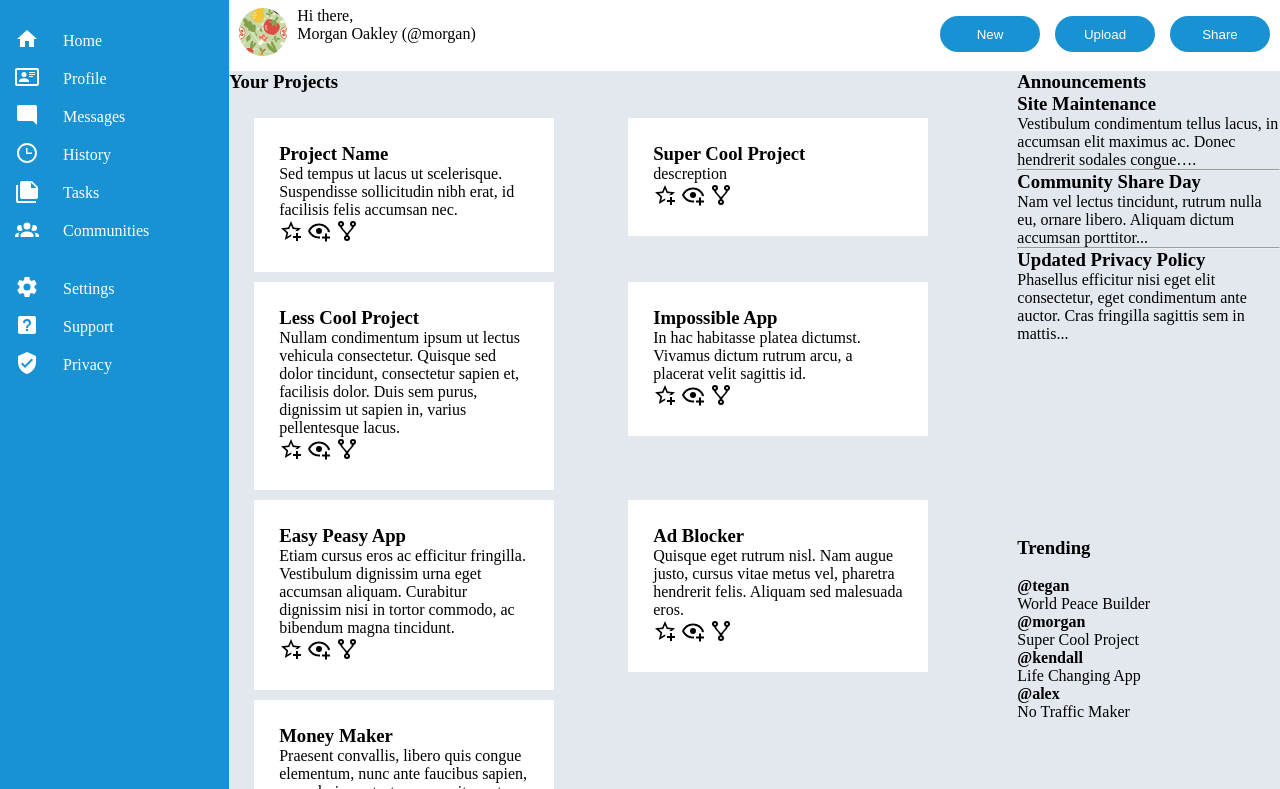
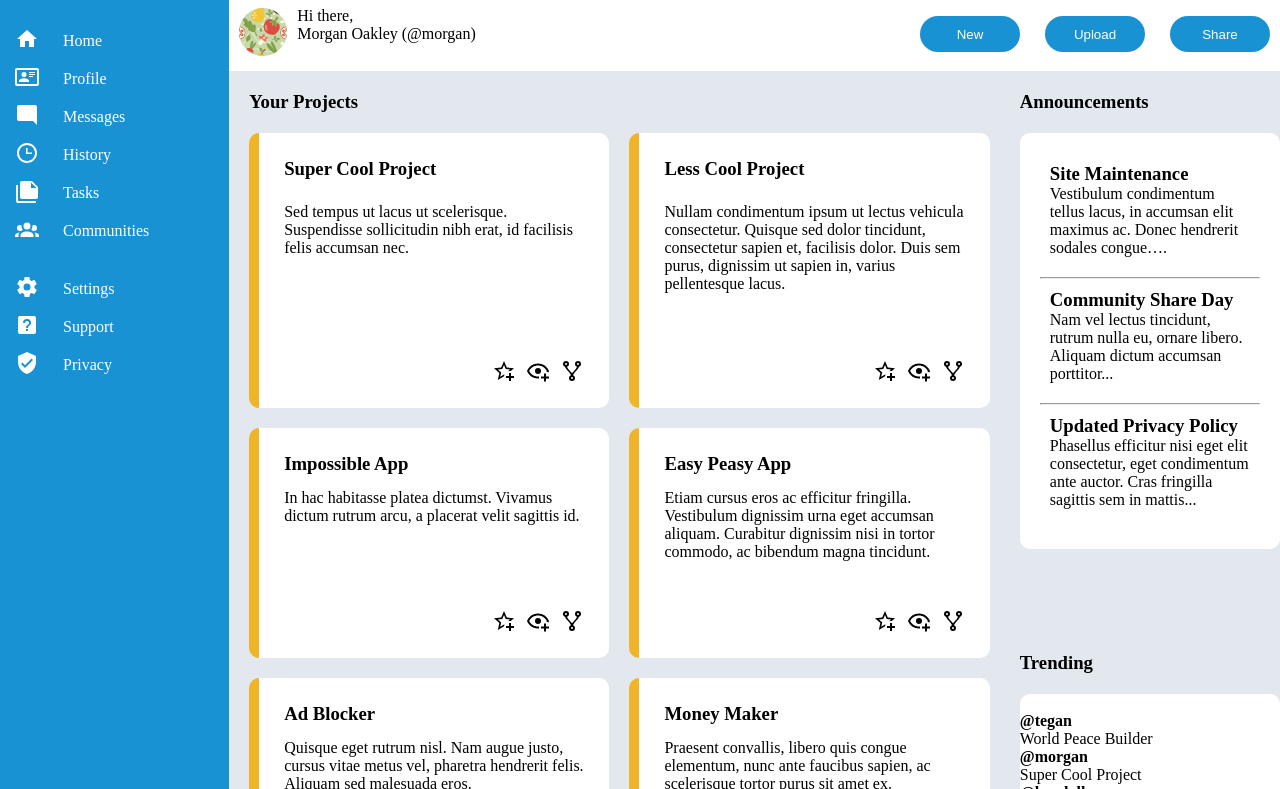
Before and after one commit to rejopeter/AdminDashboard, a plain HTML site: page index.html in a window 1280 px wide. Shown: the part 68-857 px from the top of the page. Drawn offline with Linux system fonts and the light colour scheme; a script that the page names is missing.

Commit message:
announcements and ternding is pending

```diff
--- a/index.html
+++ b/index.html
@@ -1536,16 +1536,12 @@
             <button class="share">Share</button>
         </div>
     </div>
-
-
-
-
     <div class="display">
         <div class="projects">
             <h3>Your Projects</h3>
             <div class="pCont">
                 <div class="card">
-                    <h3>Project Name</h3>
+                    <h3>Super Cool Project</h3>
                     <p>Sed tempus ut lacus ut scelerisque. Suspendisse sollicitudin nibh erat, id facilisis felis accumsan nec.</p>
                     <div class="cardIcon">
                     <svg id="staricon" xmlns="http://www.w3.org/2000/svg" viewBox="0 0 24 24"><title>star-plus-outline</title><path d="M5.8 21L7.4 14L2 9.2L9.2 8.6L12 2L14.8 8.6L22 9.2L18.8 12H18C17.3 12 16.6 12.1 15.9 12.4L18.1 10.5L13.7 10.1L12 6.1L10.3 10.1L5.9 10.5L9.2 13.4L8.2 17.7L12 15.4L12.5 15.7C12.3 16.2 12.1 16.8 12.1 17.3L5.8 21M17 14V17H14V19H17V22H19V19H22V17H19V14H17Z" />
@@ -1553,38 +1549,6 @@
                     <svg id="eyeicon" xmlns="http://www.w3.org/2000/svg" viewBox="0 0 24 24"><title>eye-plus-outline</title><path d="M12,4.5C7,4.5 2.73,7.61 1,12C2.73,16.39 7,19.5 12,19.5C12.36,19.5 12.72,19.5 13.08,19.45C13.03,19.13 13,18.82 13,18.5C13,18.14 13.04,17.78 13.1,17.42C12.74,17.46 12.37,17.5 12,17.5C8.24,17.5 4.83,15.36 3.18,12C4.83,8.64 8.24,6.5 12,6.5C15.76,6.5 19.17,8.64 20.82,12C20.7,12.24 20.56,12.45 20.43,12.68C21.09,12.84 21.72,13.11 22.29,13.5C22.56,13 22.8,12.5 23,12C21.27,7.61 17,4.5 12,4.5M12,9A3,3 0 0,0 9,12A3,3 0 0,0 12,15A3,3 0 0,0 15,12A3,3 0 0,0 12,9M18,14.5V17.5H15V19.5H18V22.5H20V19.5H23V17.5H20V14.5H18Z" />
                     </svg>
                     <svg id="forkicon" xmlns="http://www.w3.org/2000/svg" viewBox="0 0 24 24"><title>source-fork</title><path d="M6,2A3,3 0 0,1 9,5C9,6.28 8.19,7.38 7.06,7.81C7.15,8.27 7.39,8.83 8,9.63C9,10.92 11,12.83 12,14.17C13,12.83 15,10.92 16,9.63C16.61,8.83 16.85,8.27 16.94,7.81C15.81,7.38 15,6.28 15,5A3,3 0 0,1 18,2A3,3 0 0,1 21,5C21,6.32 20.14,7.45 18.95,7.85C18.87,8.37 18.64,9 18,9.83C17,11.17 15,13.08 14,14.38C13.39,15.17 13.15,15.73 13.06,16.19C14.19,16.62 15,17.72 15,19A3,3 0 0,1 12,22A3,3 0 0,1 9,19C9,17.72 9.81,16.62 10.94,16.19C10.85,15.73 10.61,15.17 10,14.38C9,13.08 7,11.17 6,9.83C5.36,9 5.13,8.37 5.05,7.85C3.86,7.45 3,6.32 3,5A3,3 0 0,1 6,2M6,4A1,1 0 0,0 5,5A1,1 0 0,0 6,6A1,1 0 0,0 7,5A1,1 0 0,0 6,4M18,4A1,1 0 0,0 17,5A1,1 0 0,0 18,6A1,1 0 0,0 19,5A1,1 0 0,0 18,4M12,18A1,1 0 0,0 11,19A1,1 0 0,0 12,20A1,1 0 0,0 13,19A1,1 0 0,0 12,18Z" />
-                    </svg>
-                    </div>
-                </div>
-                <div class="card">
-                    <h3>Super Cool Project</h3>
-                    <p>descreption</p>
-                    <div class="cardIcon">
-                        <svg id="staricon" xmlns="http://www.w3.org/2000/svg" viewBox="0 0 24
-        24"><title>star-plus-outline</title><path d="M5.8 21L7.4 14L2 9.2L9.2 8.6L12 2L14.8 8.6L22
-        9.2L18.8 12H18C17.3 12 16.6 12.1 15.9 12.4L18.1 10.5L13.7 10.1L12 6.1L10.3 10.1L5.9 10.5L9.2
-        13.4L8.2 17.7L12 15.4L12.5 15.7C12.3 16.2 12.1 16.8 12.1 17.3L5.8 21M17
-        14V17H14V19H17V22H19V19H22V17H19V14H17Z" />
-                        </svg>
-                        <svg id="eyeicon" xmlns="http://www.w3.org/2000/svg" viewBox="0 0 24 24">
-        <title>eye-plus-outline</title><path d="M12,4.5C7,4.5 2.73,7.61 1,12C2.73,16.39 7,19.5
-        12,19.5C12.36,19.5 12.72,19.5 13.08,19.45C13.03,19.13 13,18.82 13,18.5C13,18.14 13.04,17.78
-        13.1,17.42C12.74,17.46 12.37,17.5 12,17.5C8.24,17.5 4.83,15.36 3.18,12C4.83,8.64 8.24,6.5
-        12,6.5C15.76,6.5 19.17,8.64 20.82,12C20.7,12.24 20.56,12.45 20.43,12.68C21.09,12.84
-        21.72,13.11 22.29,13.5C22.56,13 22.8,12.5 23,12C21.27,7.61 17,4.5 12,4.5M12,9A3,3 0 0,0
-        9,12A3,3 0 0,0 12,15A3,3 0 0,0 15,12A3,3 0 0,0
-        12,9M18,14.5V17.5H15V19.5H18V22.5H20V19.5H23V17.5H20V14.5H18Z" />
-                        </svg>
-                        <svg id="forkicon" xmlns="http://www.w3.org/2000/svg" viewBox="0 0 24
-        24"><title>source-fork</title><path d="M6,2A3,3 0 0,1 9,5C9,6.28 8.19,7.38
-        7.06,7.81C7.15,8.27 7.39,8.83 8,9.63C9,10.92 11,12.83 12,14.17C13,12.83 15,10.92
-        16,9.63C16.61,8.83 16.85,8.27 16.94,7.81C15.81,7.38 15,6.28 15,5A3,3 0 0,1 18,2A3,3 0 0,1
-        21,5C21,6.32 20.14,7.45 18.95,7.85C18.87,8.37 18.64,9 18,9.83C17,11.17 15,13.08
-        14,14.38C13.39,15.17 13.15,15.73 13.06,16.19C14.19,16.62 15,17.72 15,19A3,3 0 0,1 12,22A3,3 0
-        0,1 9,19C9,17.72 9.81,16.62 10.94,16.19C10.85,15.73 10.61,15.17 10,14.38C9,13.08 7,11.17
-        6,9.83C5.36,9 5.13,8.37 5.05,7.85C3.86,7.45 3,6.32 3,5A3,3 0 0,1 6,2M6,4A1,1 0 0,0 5,5A1,1 0
-        0,0 6,6A1,1 0 0,0 7,5A1,1 0 0,0 6,4M18,4A1,1 0 0,0 17,5A1,1 0 0,0 18,6A1,1 0 0,0 19,5A1,1 0
-        0,0 18,4M12,18A1,1 0 0,0 11,19A1,1 0 0,0 12,20A1,1 0 0,0 13,19A1,1 0 0,0 12,18Z" />
                     </svg>
                     </div>
                 </div>
@@ -1772,21 +1736,24 @@ xmlns="http://www.w3.org/2000/svg" viewBox="0 0 24
         </div>
         <div class="announcements">
             <h3>Announcements</h3>
+            <div class="acont">
                 <div class="announceCont">
                     <h3>Site Maintenance</h3>
-                <p>Vestibulum condimentum tellus lacus, in accumsan elit maximus ac. Donec hendrerit sodales congue….</p>
+                    <p>Vestibulum condimentum tellus lacus, in  accumsan elit maximus ac. Donec hendrerit sodales congue….</p>
                 </div>
                 <hr>
                 <div class="announceCont">
                     <h3>Community Share Day</h3>
-                <p>Nam vel lectus tincidunt, rutrum nulla eu, ornare libero. Aliquam dictum accumsan porttitor...</p>
+                    <p>Nam vel lectus tincidunt, rutrum nulla eu,   ornare libero. Aliquam dictum accumsan porttitor...</p>
                 </div>
                 <hr>
                 <div class="announceCont">
                     <h3>Updated Privacy Policy</h3>
-                <p>        Phasellus efficitur nisi eget elit consectetur, eget condimentum ante auctor. Cras fringilla sagittis sem in mattis...</p>
-            </div>
-        </div>
+                    <p>Phasellus efficitur nisi eget elit   consectetur, eget condimentum ante auctor. Cras fringilla     sagittis sem in mattis...</p>
+                </div>
+            </div>
+        </div>
+
         <div class="trending">
             <h3>Trending</h3>
             <div class="trendCont">
@@ -1816,7 +1783,6 @@ xmlns="http://www.w3.org/2000/svg" viewBox="0 0 24
                 </div>
             </div>
         </div>
-
     </div>
 </body>
 </html>
--- a/style.css
+++ b/style.css
@@ -145,11 +145,10 @@ h1 {
     grid-area: search;
     display: grid;
     grid-template-rows: 50px;
-    grid-template-columns: min-content 4fr 1fr min-content max-content max-content;
-    justify-content: center;
+    grid-template-columns: auto 2fr 1fr auto auto auto;
     align-items: center;
     padding: 15px 15px 0;
-    gap: 10px;
+    gap: 25px;
     grid-template-areas:
         "icon field . bell pic name";
 }
@@ -174,7 +173,7 @@ h1 {
 .heroBar {
     grid-area: hero;
     display: grid;
-    grid-template-columns: auto 4fr auto;
+    grid-template-columns: auto 2fr auto;
     grid-template-rows: auto;
     gap: 10px;
     padding: 10px;
@@ -187,8 +186,8 @@ h1 {
 
 .create {
     display: grid;
-    grid-template-columns: 1fr 1fr 1fr;
-    gap: 15px;
+    grid-template-columns: 2fr 2fr 2fr;
+    gap: 25px;
     align-items: center;
     align-content: center;
 }
@@ -210,24 +209,73 @@ button {
         "project announcements"
         "project trending";
     grid-template-columns: 3fr 1fr;
+    grid-template-rows: auto max-content;
+    align-content: start;
+    align-items: start;
+    align-self: start;
+    justify-content: center;
+    gap: 10px;
 }
-
+.projects > h3 {
+    padding: 20px 20px 0;
+}
+.announcements > h3 {
+    padding: 20px 0px;
+}
+.trending > h3 {
+    padding: 20px 0px;
+}
 .projects {
     grid-area: project;
 }
 .card {
-    width: 250px;
-    height: fit-content;
+    height: auto;
     padding: 25px;
     background-color: white;
-
+    border-left: #f0b429 solid 10px;
+    border-radius: 10px;
+    display: grid;
+    grid-template-rows: 1fr 2fr 1fr 1fr;
+    grid-template-areas:
+        "title"
+        "descreption"
+        "."
+        "icons";
 }
-.announcements {
+.card > h3 {
+    grid-area: title;
+}
+.card > p {
+    grid-area: descreption;
+}
+.card > .cardIcon {
+    grid-area: icons;
+}
+.cardIcon {
+    display: grid;
+    grid-template-columns: min-content min-content min-content;
+    align-items: end;
+    justify-content: end;
+    gap: 10px;
+}
+.acont {
     grid-area: announcements;
+    padding: 20px;
 }
-
-.trending {
+.acont {
+    padding: 20px;
+    background-color: white;
+    border-radius: 10px;
+}
+.announceCont {
+    display: grid;
+    grid-template-rows: auto auto 10px;
+    padding: 10px;
+}
+.trendCont {
     grid-area: trending;
+    background-color: white;
+    border-radius: 10px;
 }
 
 input[type="search"] {
@@ -253,7 +301,7 @@ body {
 
 .pCont {
     display: grid;
-    grid-template-columns: repeat(auto-fit, minmax(300px, 2fr));
-    gap: 10px;
-    padding: 25px;
+    grid-template-columns: repeat(auto-fit, minmax(300px, 1fr));
+    gap: 20px;
+    padding: 20px;
 }
```
Lines whose indentation alone changed are shown as unchanged.
